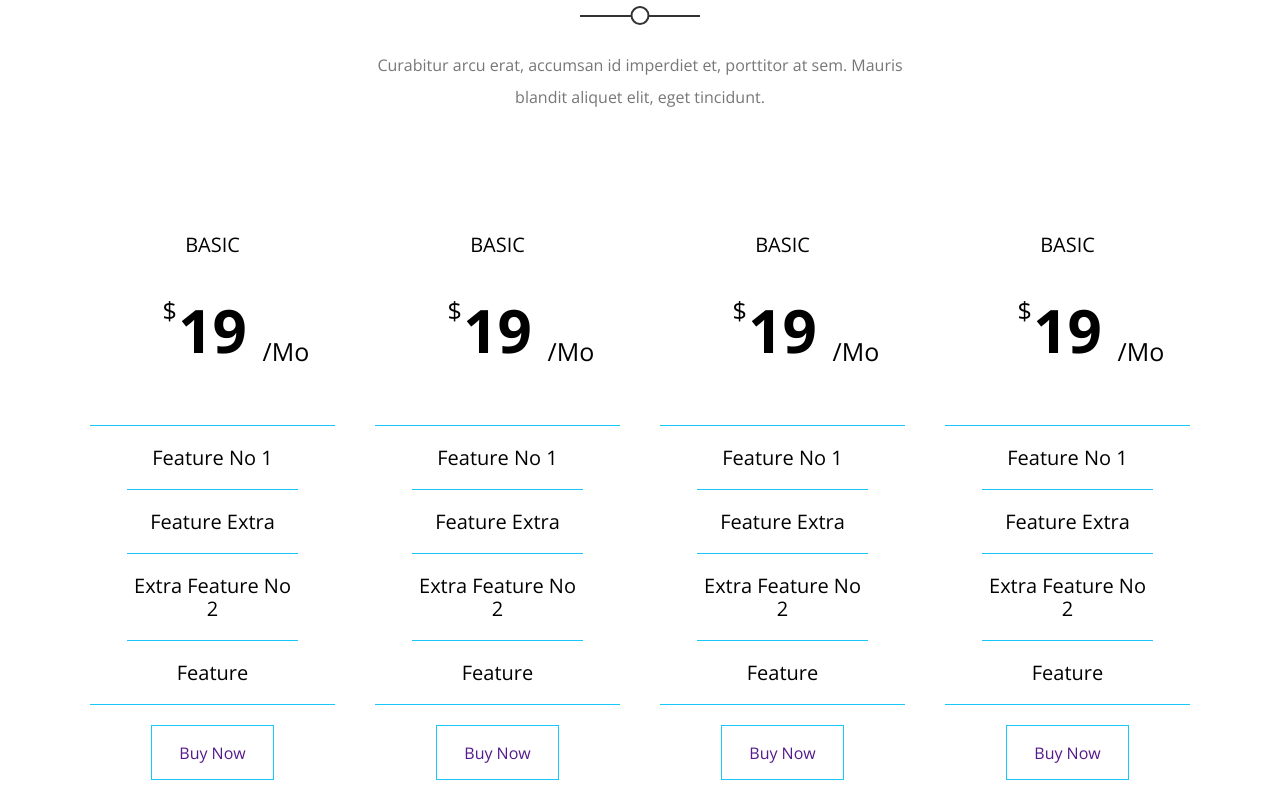
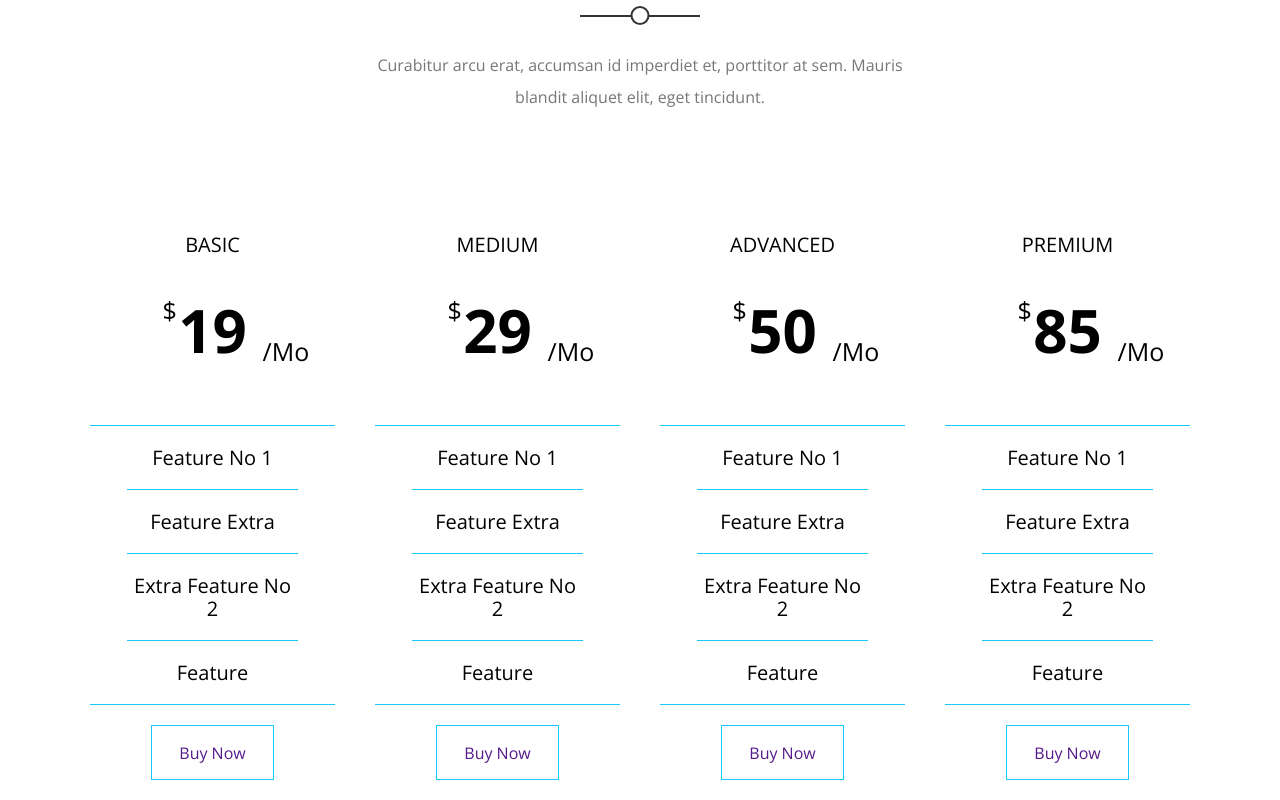
Before and after one commit to Samehadel/Kasper, a plain HTML site: page index.html in a window 1280 px wide. Shown: the part 5834-6634 px from the top of the page. Drawn offline with nearby package versions, Linux system fonts and the light colour scheme.

Commit message:
Prices Section Added

```diff
--- a/index.html
+++ b/index.html
@@ -351,8 +351,8 @@
             </div>
             <div class="price">
                 <div class="price-text">
-                    <p>Basic</p>
-                    <h1>19</h1>
+                    <p>Medium</p>
+                    <h1>29</h1>
                 </div>
                 <div class="features">
                     <ul>
@@ -366,8 +366,8 @@
             </div>
             <div class="price">
                 <div class="price-text">
-                    <p>Basic</p>
-                    <h1>19</h1>
+                    <p>Advanced</p>
+                    <h1>50</h1>
                 </div>
                 <div class="features">
                     <ul>
@@ -381,8 +381,8 @@
             </div>
             <div class="price">
                 <div class="price-text">
-                    <p>Basic</p>
-                    <h1>19</h1>
+                    <p>Premium</p>
+                    <h1>85</h1>
                 </div>
                 <div class="features">
                     <ul>
```
